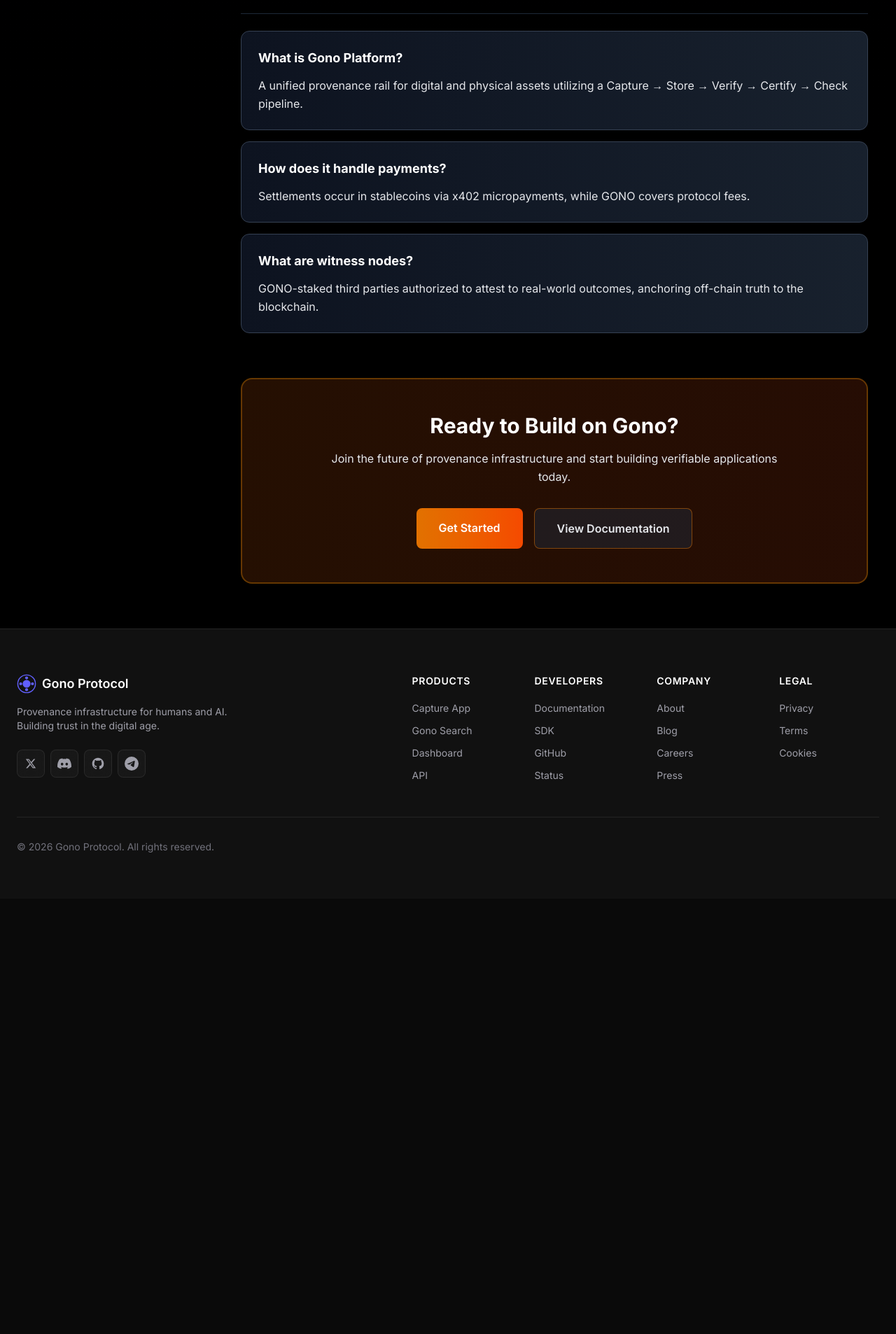
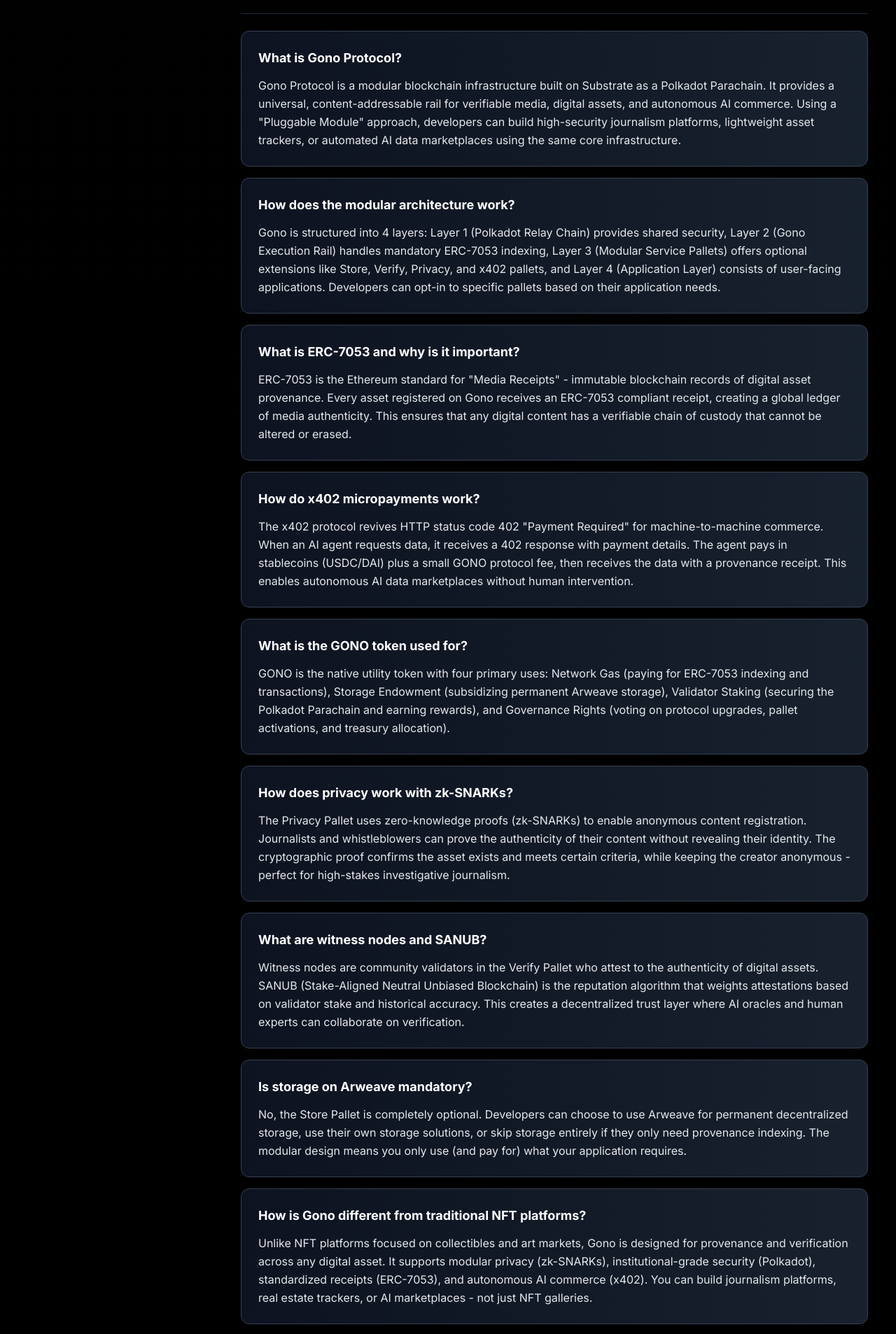
Before and after one commit to Meherajs/gono-protocol-website, a Next.js app in the folder frontend/: page /whitepaper in a window 1280 px wide. Shown: the part 4633-6539 px from the top of the page at 70% size. Before the commit the page ends 5917 px from the top, so only its background shows below. Built offline with nearby package versions, Linux system fonts and the light colour scheme; no server answers.

Commit message:
Add all FAQ questions from homepage to whitepaper page

```diff
--- a/frontend/app/whitepaper/page.tsx
+++ b/frontend/app/whitepaper/page.tsx
@@ -354,16 +354,44 @@
                             </h2>
                             <div className="space-y-3 sm:space-y-4">
                                 <div className="bg-gradient-to-r from-gray-900/80 to-gray-800/80 border border-gray-700 rounded-xl p-4 sm:p-6 hover:border-amber-500/50 transition-all">
-                                    <h4 className="text-base sm:text-lg font-bold text-white mb-2 sm:mb-3">What is Gono Platform?</h4>
-                                    <p className="text-gray-200 leading-relaxed text-sm sm:text-base">A unified provenance rail for digital and physical assets utilizing a Capture → Store → Verify → Certify → Check pipeline.</p>
+                                    <h4 className="text-base sm:text-lg font-bold text-white mb-2 sm:mb-3">What is Gono Protocol?</h4>
+                                    <p className="text-gray-200 leading-relaxed text-sm sm:text-base">Gono Protocol is a modular blockchain infrastructure built on Substrate as a Polkadot Parachain. It provides a universal, content-addressable rail for verifiable media, digital assets, and autonomous AI commerce. Using a &quot;Pluggable Module&quot; approach, developers can build high-security journalism platforms, lightweight asset trackers, or automated AI data marketplaces using the same core infrastructure.</p>
                                 </div>
                                 <div className="bg-gradient-to-r from-gray-900/80 to-gray-800/80 border border-gray-700 rounded-xl p-4 sm:p-6 hover:border-amber-500/50 transition-all">
-                                    <h4 className="text-base sm:text-lg font-bold text-white mb-2 sm:mb-3">How does it handle payments?</h4>
-                                    <p className="text-gray-200 leading-relaxed text-sm sm:text-base">Settlements occur in stablecoins via x402 micropayments, while GONO covers protocol fees.</p>
+                                    <h4 className="text-base sm:text-lg font-bold text-white mb-2 sm:mb-3">How does the modular architecture work?</h4>
+                                    <p className="text-gray-200 leading-relaxed text-sm sm:text-base">Gono is structured into 4 layers: Layer 1 (Polkadot Relay Chain) provides shared security, Layer 2 (Gono Execution Rail) handles mandatory ERC-7053 indexing, Layer 3 (Modular Service Pallets) offers optional extensions like Store, Verify, Privacy, and x402 pallets, and Layer 4 (Application Layer) consists of user-facing applications. Developers can opt-in to specific pallets based on their application needs.</p>
                                 </div>
                                 <div className="bg-gradient-to-r from-gray-900/80 to-gray-800/80 border border-gray-700 rounded-xl p-4 sm:p-6 hover:border-amber-500/50 transition-all">
-                                    <h4 className="text-base sm:text-lg font-bold text-white mb-2 sm:mb-3">What are witness nodes?</h4>
-                                    <p className="text-gray-200 leading-relaxed text-sm sm:text-base">GONO-staked third parties authorized to attest to real-world outcomes, anchoring off-chain truth to the blockchain.</p>
+                                    <h4 className="text-base sm:text-lg font-bold text-white mb-2 sm:mb-3">What is ERC-7053 and why is it important?</h4>
+                                    <p className="text-gray-200 leading-relaxed text-sm sm:text-base">ERC-7053 is the Ethereum standard for &quot;Media Receipts&quot; - immutable blockchain records of digital asset provenance. Every asset registered on Gono receives an ERC-7053 compliant receipt, creating a global ledger of media authenticity. This ensures that any digital content has a verifiable chain of custody that cannot be altered or erased.</p>
+                                </div>
+                                <div className="bg-gradient-to-r from-gray-900/80 to-gray-800/80 border border-gray-700 rounded-xl p-4 sm:p-6 hover:border-amber-500/50 transition-all">
+                                    <h4 className="text-base sm:text-lg font-bold text-white mb-2 sm:mb-3">How do x402 micropayments work?</h4>
+                                    <p className="text-gray-200 leading-relaxed text-sm sm:text-base">The x402 protocol revives HTTP status code 402 &quot;Payment Required&quot; for machine-to-machine commerce. When an AI agent requests data, it receives a 402 response with payment details. The agent pays in stablecoins (USDC/DAI) plus a small GONO protocol fee, then receives the data with a provenance receipt. This enables autonomous AI data marketplaces without human intervention.</p>
+                                </div>
+                                <div className="bg-gradient-to-r from-gray-900/80 to-gray-800/80 border border-gray-700 rounded-xl p-4 sm:p-6 hover:border-amber-500/50 transition-all">
+                                    <h4 className="text-base sm:text-lg font-bold text-white mb-2 sm:mb-3">What is the GONO token used for?</h4>
+                                    <p className="text-gray-200 leading-relaxed text-sm sm:text-base">GONO is the native utility token with four primary uses: Network Gas (paying for ERC-7053 indexing and transactions), Storage Endowment (subsidizing permanent Arweave storage), Validator Staking (securing the Polkadot Parachain and earning rewards), and Governance Rights (voting on protocol upgrades, pallet activations, and treasury allocation).</p>
+                                </div>
+                                <div className="bg-gradient-to-r from-gray-900/80 to-gray-800/80 border border-gray-700 rounded-xl p-4 sm:p-6 hover:border-amber-500/50 transition-all">
+                                    <h4 className="text-base sm:text-lg font-bold text-white mb-2 sm:mb-3">How does privacy work with zk-SNARKs?</h4>
+                                    <p className="text-gray-200 leading-relaxed text-sm sm:text-base">The Privacy Pallet uses zero-knowledge proofs (zk-SNARKs) to enable anonymous content registration. Journalists and whistleblowers can prove the authenticity of their content without revealing their identity. The cryptographic proof confirms the asset exists and meets certain criteria, while keeping the creator anonymous - perfect for high-stakes investigative journalism.</p>
+                                </div>
+                                <div className="bg-gradient-to-r from-gray-900/80 to-gray-800/80 border border-gray-700 rounded-xl p-4 sm:p-6 hover:border-amber-500/50 transition-all">
+                                    <h4 className="text-base sm:text-lg font-bold text-white mb-2 sm:mb-3">What are witness nodes and SANUB?</h4>
+                                    <p className="text-gray-200 leading-relaxed text-sm sm:text-base">Witness nodes are community validators in the Verify Pallet who attest to the authenticity of digital assets. SANUB (Stake-Aligned Neutral Unbiased Blockchain) is the reputation algorithm that weights attestations based on validator stake and historical accuracy. This creates a decentralized trust layer where AI oracles and human experts can collaborate on verification.</p>
+                                </div>
+                                <div className="bg-gradient-to-r from-gray-900/80 to-gray-800/80 border border-gray-700 rounded-xl p-4 sm:p-6 hover:border-amber-500/50 transition-all">
+                                    <h4 className="text-base sm:text-lg font-bold text-white mb-2 sm:mb-3">Is storage on Arweave mandatory?</h4>
+                                    <p className="text-gray-200 leading-relaxed text-sm sm:text-base">No, the Store Pallet is completely optional. Developers can choose to use Arweave for permanent decentralized storage, use their own storage solutions, or skip storage entirely if they only need provenance indexing. The modular design means you only use (and pay for) what your application requires.</p>
+                                </div>
+                                <div className="bg-gradient-to-r from-gray-900/80 to-gray-800/80 border border-gray-700 rounded-xl p-4 sm:p-6 hover:border-amber-500/50 transition-all">
+                                    <h4 className="text-base sm:text-lg font-bold text-white mb-2 sm:mb-3">How is Gono different from traditional NFT platforms?</h4>
+                                    <p className="text-gray-200 leading-relaxed text-sm sm:text-base">Unlike NFT platforms focused on collectibles and art markets, Gono is designed for provenance and verification across any digital asset. It supports modular privacy (zk-SNARKs), institutional-grade security (Polkadot), standardized receipts (ERC-7053), and autonomous AI commerce (x402). You can build journalism platforms, real estate trackers, or AI marketplaces - not just NFT galleries.</p>
+                                </div>
+                                <div className="bg-gradient-to-r from-gray-900/80 to-gray-800/80 border border-gray-700 rounded-xl p-4 sm:p-6 hover:border-amber-500/50 transition-all">
+                                    <h4 className="text-base sm:text-lg font-bold text-white mb-2 sm:mb-3">Can I build on Gono today?</h4>
+                                    <p className="text-gray-200 leading-relaxed text-sm sm:text-base">The core infrastructure is under active development. Developers can start experimenting with the Capture SDK for asset registration and explore the x402 protocol specification. The parachain testnet will launch in Q2 2026, with mainnet targeted for Q4 2026. Join our developer community to get early access and shape the protocol.</p>
                                 </div>
                             </div>
                         </section>
```
